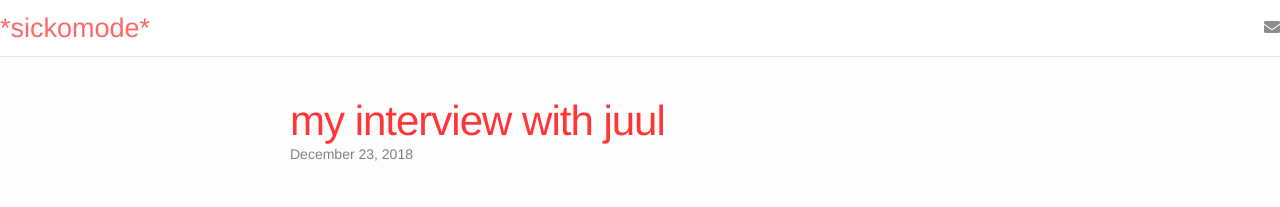
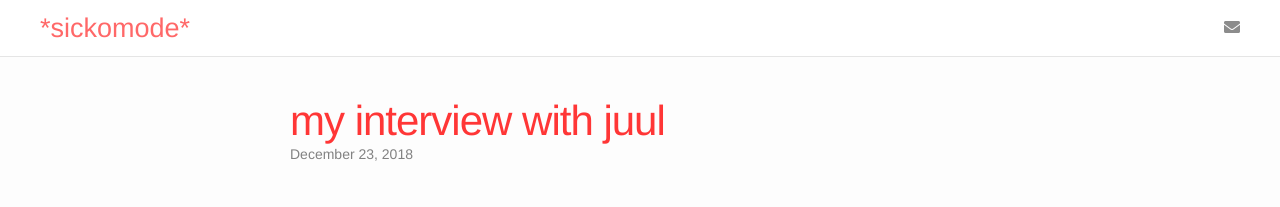
Before and after one commit to harizme/harizme.github.io, a Jekyll site: the page built from _posts/2018/2018-12-23-my-interview-with-juul.markdown, in a window 1280 px wide. Shown: the top 207 px of the page. Built offline with Jekyll 4.4.1, drawn with Linux system fonts in a browser that asks for light colours; nearby versions of some CDN libraries; comment, search, counter and statistics services are not loaded.

Commit message:
pulling in nav

```diff
--- a/_sass/_base.scss
+++ b/_sass/_base.scss
@@ -251,7 +251,7 @@
 }
 
 .nav-wrapper {
-    max-width: 1500px;
+    max-width: 1200px;
     margin-right: auto;
     margin-left: auto;
     @extend %clearfix;
```
